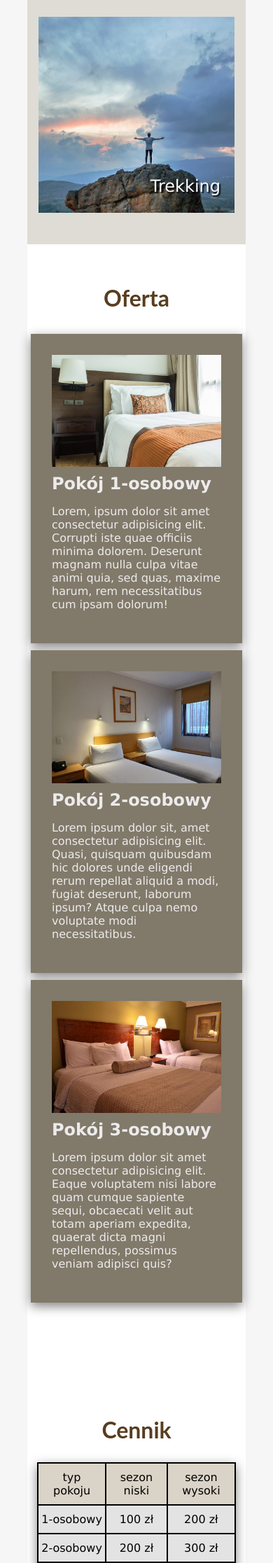
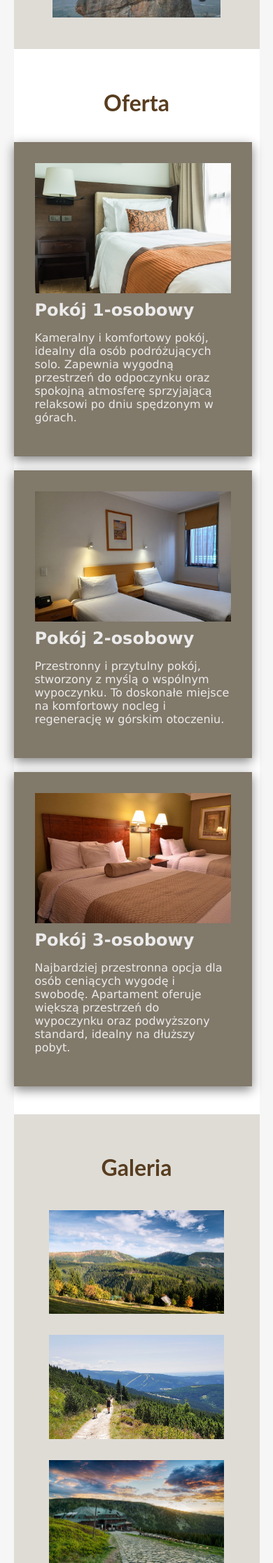
Before and after one commit to k-nadolna/hotel_holi, a PHP site: page / in a window 390 px wide. Shown: the part 2792-5025 px from the top of the page at 70% size. Run offline with PHP 8.4, Linux system fonts and the light colour scheme.

Commit message:
improved styles

```diff
--- a/index.php
+++ b/index.php
@@ -31,9 +31,6 @@
             <a href="#offer">Oferta</a>
           </li>
           <li>
-            <a href="#pricelist">Cennik</a>
-          </li>
-          <li>
             <a href="#gallery">Galeria</a>
           </li>
           <li>
@@ -48,9 +45,9 @@
   <div id="slider">
     <h1>Witamy w Hotelu Holi</h1>
     <div>
-      <img src="images/img1.jpg" height="594px" width="1000px" class="slider_img active">
-      <img src="images/img2.jpg" height="594px" width="1000px" class="slider_img">
-      <img src="images/img3.jpg" height="594px" width="1000px" class="slider_img">
+      <img src="images/hero1.jpg" height="594px" width="1000px" class="slider_img active">
+      <img src="images/hero2.jpg" height="594px" width="1000px" class="slider_img">
+      <img src="images/hero3.jpg" height="594px" width="1000px" class="slider_img">
     </div>
 
     <button type="button" class="button_slider_left"><</button>
@@ -70,7 +67,7 @@
     <div class="aboutus_text">
       <h2>Witaj na naszej stronie</h2>
       <p>
-        Lorem ipsum dolor sit amet consectetur adipisicing elit. Nobis sunt harum numquam dicta. Nemo fuga unde perspiciatis ex maxime quaerat excepturi itaque reprehenderit corporis error, earum iusto magni repudiandae iste.
+        Hotel Holi to kameralny hotel położony wśród górskiej przyrody, stworzony z myślą o prawdziwym wypoczynku. Stawiamy na ciszę, komfort i swobodną atmosferę, dzięki której można zwolnić tempo i cieszyć się każdą chwilą z dala od codziennego pośpiechu.
       </p>
       <button type="button" class="aboutus_button" href="#contact">Napisz do nas</button>
     </div>
@@ -86,7 +83,7 @@
         <p>Masaż</p>
         <div class="atr_text">
           <h3>Masaż</h3>
-          <p>Lorem, ipsum dolor sit amet consectetur adipisicing elit. Doloremque, dolorem? Sapiente, velit asperiores corrupti </p>
+          <p>Chwila głębokiego relaksu i regeneracji po dniu w górach. Idealny sposób, by zadbać o ciało i wyciszyć umysł. </p>
         </div>
       </div>
 
@@ -95,7 +92,7 @@
         <p>Plac zabaw</p>
         <div class="atr_text">
           <h3>Plac zabaw</h3>
-          <p>Lorem ipsum dolor, sit amet consectetur adipisicing elit. Aspernatur, commodi cum voluptatibus, fuga, alias adipisci similique doloremnte molliti sit iusto!</p>
+          <p>Bezpieczna przestrzeń na świeżym powietrzu, sprzyjająca ruchowi i dobrej zabawie w naturalnym otoczeniu.</p>
         </div>
       </div>
 
@@ -104,7 +101,7 @@
         <p>Basen</p>
         <div class="atr_text">
           <h3>Basen</h3>
-          <p>Lorem ipsum dolor sit amet consectetur adipisicing elit. Molestias quam facilis nobis molestiae eos, natus est impedit, architecni labore!</p>
+          <p>Przestrzeń do swobodnego wypoczynku i odprężenia. Doskonały zarówno na poranny rozruch, jak i wieczorny relaks.</p>
         </div>
       </div>
 
@@ -113,7 +110,7 @@
         <p>Sala zabaw</p>
         <div class="atr_text">
           <h3>Sala zabaw</h3>
-          <p>Lorem ipsum dolor sit amet consectetur adipisicing elit. Assumenda quam, aboriosam animi itaque dignissimos dolorem, cum aliquid! Accusamus ea minima perspiciatis dolore.</p>
+          <p>Przestronna sala zabaw to miejsce, w którym dzieci mogą swobodnie spędzać czas, bawić się i rozwijać swoją wyobraźnię. </p>
         </div>
       </div>
 
@@ -122,7 +119,7 @@
           <p>Sauna</p>
           <div class="atr_text">
             <h3>Sauna</h3>
-            <p>Lorem ipsum dolor sit amet consectetur adipisicing elit. Quos temporibus praesenelit molestias minus adipisci? Ullam sunt sapiente itaque explicabo aut quia.</p>
+            <p>Ciepło, spokój i regeneracja. Sauna pozwala rozluźnić mięśnie i odzyskać energię po aktywnym dniu.</p>
           </div>
       </div>
 
@@ -131,7 +128,7 @@
         <p>Trekking</p>
         <div class="atr_text">
           <h3>Trekking</h3>
-          <p>Lorem ipsum dolor sit amet, consectetur adipisicing elit. Dolorum voluptat ut.</p>
+          <p>Góry na wyciągnięcie ręki. Liczne szlaki zachęcają do spacerów i dłuższych wędrówek wśród pięknych krajobrazów.</p>
         </div>
       </div>
 
@@ -146,7 +143,7 @@
         <img src="images/room1.jpg" class="oferta_img">
         <h3>Pokój 1-osobowy</h3>
         <p>
-          Lorem, ipsum dolor sit amet consectetur adipisicing elit. Corrupti iste quae officiis minima dolorem. Deserunt magnam nulla culpa vitae animi quia, sed quas, maxime harum, rem necessitatibus cum ipsam dolorum!
+          Kameralny i komfortowy pokój, idealny dla osób podróżujących solo. Zapewnia wygodną przestrzeń do odpoczynku oraz spokojną atmosferę sprzyjającą relaksowi po dniu spędzonym w górach.
         </p>
       </div>
 
@@ -154,7 +151,7 @@
         <img src="images/room2.jpg" class="oferta_img">
         <h3>Pokój 2-osobowy</h3>
         <p>
-          Lorem ipsum dolor sit, amet consectetur adipisicing elit. Quasi, quisquam quibusdam hic dolores unde eligendi rerum repellat aliquid a modi, fugiat deserunt, laborum ipsum? Atque culpa nemo voluptate modi necessitatibus.
+          Przestronny i przytulny pokój, stworzony z myślą o wspólnym wypoczynku. To doskonałe miejsce na komfortowy nocleg i regenerację w górskim otoczeniu.
         </p>
       </div>
 
@@ -162,7 +159,7 @@
         <img src="images/room3.jpg" class="oferta_img">
         <h3>Pokój 3-osobowy</h3>
         <p>
-          Lorem ipsum dolor sit amet consectetur adipisicing elit. Eaque voluptatem nisi labore quam cumque sapiente sequi, obcaecati velit aut totam aperiam expedita, quaerat dicta magni repellendus, possimus veniam adipisci quis?
+          Najbardziej przestronna opcja dla osób ceniących wygodę i swobodę. Apartament oferuje większą przestrzeń do wypoczynku oraz podwyższony standard, idealny na dłuższy pobyt.
         </p>
       </div>
 
@@ -174,36 +171,6 @@
     </div>
   </div>
 
-  <div id="pricelist">
-    <h2> Cennik</h2>
-    <table>
-      <thead>
-        <th>typ pokoju</th>
-        <th>sezon niski</th>
-        <th>sezon wysoki</th>
-        <th class="hidden_column">święta, długie weekendy</th>
-      </thead>
-      <tbody>
-        <tr>
-          <td>1-osobowy</td>
-          <td> 100 zł</td>
-          <td> 200 zł</td>
-          <td rowspan="3" class="hidden_column">ceny ustalane indywidualnie</td>
-        </tr>
-        <tr>
-          <td> 2-osobowy</td>
-          <td> 200 zł</td>
-          <td> 300 zł</td>
-        </tr>
-        <tr>
-          <td> apartament</td>
-          <td> 300 zł</td>
-          <td> 400 zł</td>
-        </tr>
-      </tbody>
-    </table>
-    <p class="pricelist_info">W przypadku świąt i długich weekendów ceny ustalane indywidualnie</p>
-  </div>
 
   <div id="gallery">
     <h2>Galeria</h2>
@@ -279,11 +246,11 @@
       <form action="#contact" method="POST">
       <fieldset>
         <div class="contact_grid">
-          <label>imię i nazwisko</label>
+          <label>Imię i nazwisko</label>
           <input type="text" name="name" required>
-          <label>adres e-mail</label>
+          <label>Adres e-mail</label>
           <input type="email" name="email" required>
-          <label>nr telefonu</label>
+          <label>Nr telefonu</label>
           <input type="text" name="phone" required>
 
           <label>Temat wiadomości</label>
@@ -313,7 +280,7 @@
           <label>Treść wiadomości</label>
           <textarea name="message" required ></textarea>
 
-          <br>
+          <br class="hidden">
           <div class="form_buttons">
             <input type="reset" value="Wyczyść" class="form_button">
             <input type="submit" value="Wyślij" class="form_button" name="submit">
@@ -364,19 +331,22 @@
       </div>
     </div>
 
-    <div>
+    <div class="footer_menu">
       <h3>Menu</h3>
-      <ul class="footer_menu">
+      <ul>
         <li><a href="#aboutus">O nas</a> </li>
         <li><a href="#offer">Oferta</a> </li>
         <li><a href="#attractions">Atrakcje</a></li>
-        <li><a href="#pricelist">Cennik</a> </li>
         <li><a href="#gallery">Galeria</a> </li>
         <li><a href="#contact">Kontakt</a> </li>
       </ul>
     </div>
   </div>
 
+  <div class="footer-bottom">
+    <p>Created by <a href="https://www.resposite.pl/"><strong>Resposite.pl</strong></a></p>
+  </div>
+
   <script src="app.js"></script>
 </body>
 </html>
--- a/styles.css
+++ b/styles.css
@@ -285,6 +284,7 @@ h2{
   justify-content: center;
   margin: 5px;
   padding: 30px;
+  width: 33%;
 }
 
 
@@ -377,8 +377,10 @@ h2{
 }
 
 .atr_img{
+  opacity: 0.8;
   max-height: 100%;
   max-width: 100%;
+
 }
 
 .atr_img + p{
@@ -414,47 +416,6 @@ h2{
 
 .atr_text h3{
   padding-top: 5px;
-}
-
-#pricelist{
-  align-items: center;
-  background-color: white;
-  display: flex;
-  flex-direction: column;
-  margin: 0 auto;
-  padding: 100px 0px 120px 0;
-  width: 80%;
-}
-
-table{
-  background-color: rgba(215, 215, 215, 0.7);
-  box-shadow: gray 0px 5px  15px;
-  text-align: center;
-  width: 75%;
-
-}
-
-td:hover{
-  background-color:  rgb(245, 245, 245);
-}
-
-table, th, td {
-  border: solid 2px black;
-  border-collapse: collapse;
-}
-
-th{
-  background-color: rgb(218, 211, 199);
-  color: black;
-  font-weight: lighter;
-}
-
-th, td {
-  padding: 10px 0px;
-}
-
-.pricelist_info{
-  display: none;
 }
 
 #gallery{
@@ -846,22 +826,28 @@ address{
   .oferta_grupa{
     display: flex;
     flex-direction: column;
-
   }
 
-th, tr{
-  padding: 10px 20px;
+  .oferta{
+  margin: 10px 0px;
+  width: 90%;
+  }
+
+  .oferta_img{
+  max-height: 100%;
 }
 
- .hidden_column{
-  display: none;
- }
 
-  .pricelist_info{
-    display: block;
-    text-align: center;
-    padding: 10px 20px;
-  }
+.attraction{
+  height: 240px;
+  width: 240px;
+
+}
+
+.gallery_img{
+  height: 100%;
+  width: 250px;
+}
 
   #contact{
   width: 100%;
@@ -897,11 +883,87 @@ th, tr{
     margin: 5px;
   }
 
+  #footer{
+    display: flex;
+    padding: 20px 30px;
+  }
 
-
-  #footer{
-    display: block;
-    padding: 30px;
+  .footer_menu{
+    display: none;
   }
 
 }
+
+@media screen and (max-width: 576px){
+ h1{
+    font-size: 36px;
+  }
+
+#aboutus{
+  width: 90%;
+  margin-bottom: 20px;
+}
+
+.aboutus_text{
+  padding: 20px;
+}
+
+#attractions{
+  width: 90%;
+}
+
+#offer{
+  width: 90%;
+}
+
+.oferta{
+  width: 80%;
+}
+
+#gallery{
+  width: 90%;
+}
+
+.contact-container{
+  width: 90%;
+}
+
+.contact_grid{
+  /* display: grid; */
+  /* gap: 10px;
+  grid-template-columns: 1fr ; */
+  margin: 0% 2%;
+  max-width: 100%;
+  width: 100%;
+  }
+
+  fieldset{
+    display: flex;
+    flex-direction: column;
+    align-items: center;
+  }
+
+  input[type=date]{
+    margin-bottom: 10px;
+  }
+
+  .hidden{
+    display: none;
+  }
+
+  .form_buttons{
+    justify-content: center;
+  }
+
+  .form_buttons input{
+    font-size: 14px;
+    margin: 10px;
+    padding: 0px 20px;
+  }
+
+  #footer{
+  display: flex;
+  flex-direction: column;
+  padding: 20px 30px;
+  }
+}
```
Also changed, not shown: other parts of styles.css (+24 -6 lines), images/hero1.jpg (added), images/hero2.jpg (added), images/hero3.jpg (added).
